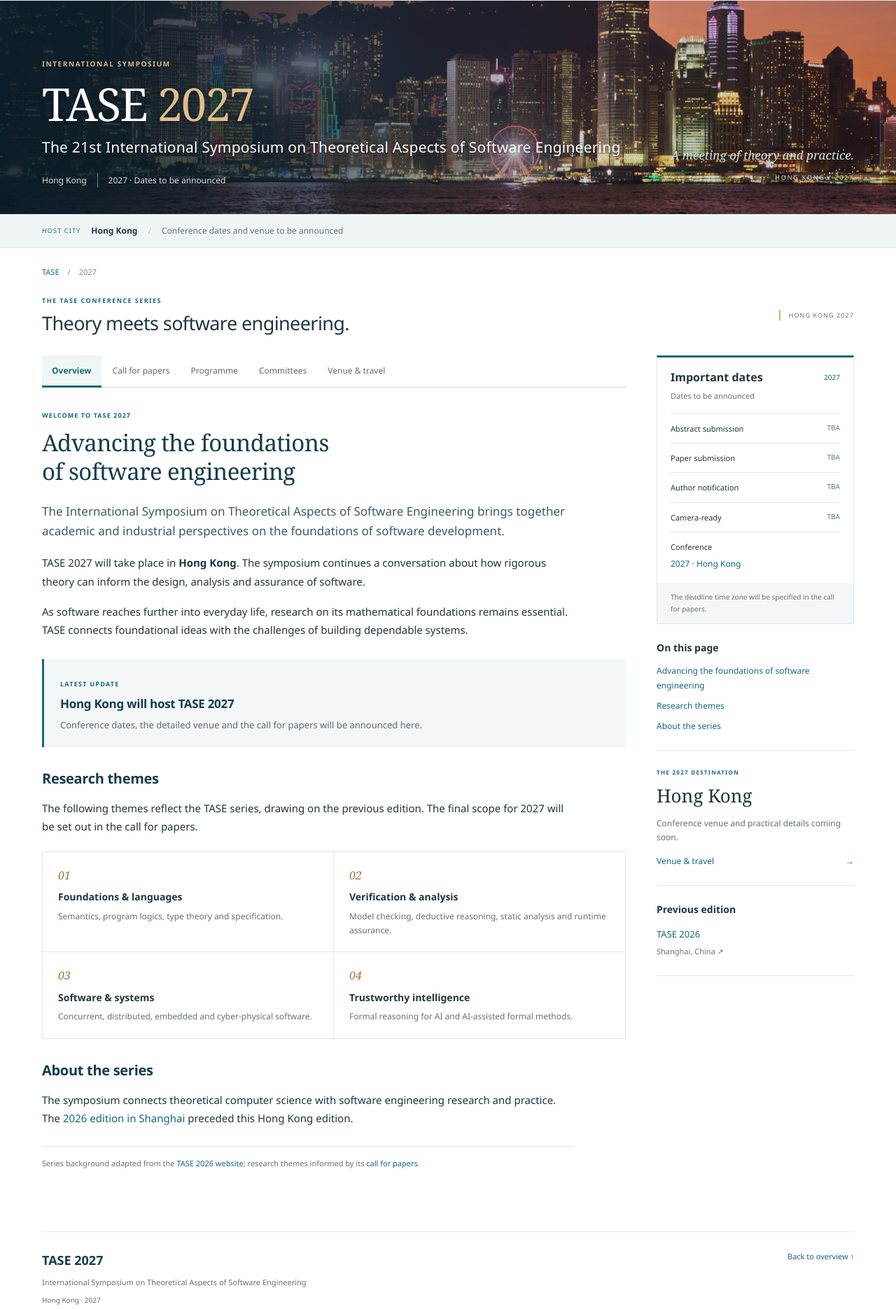
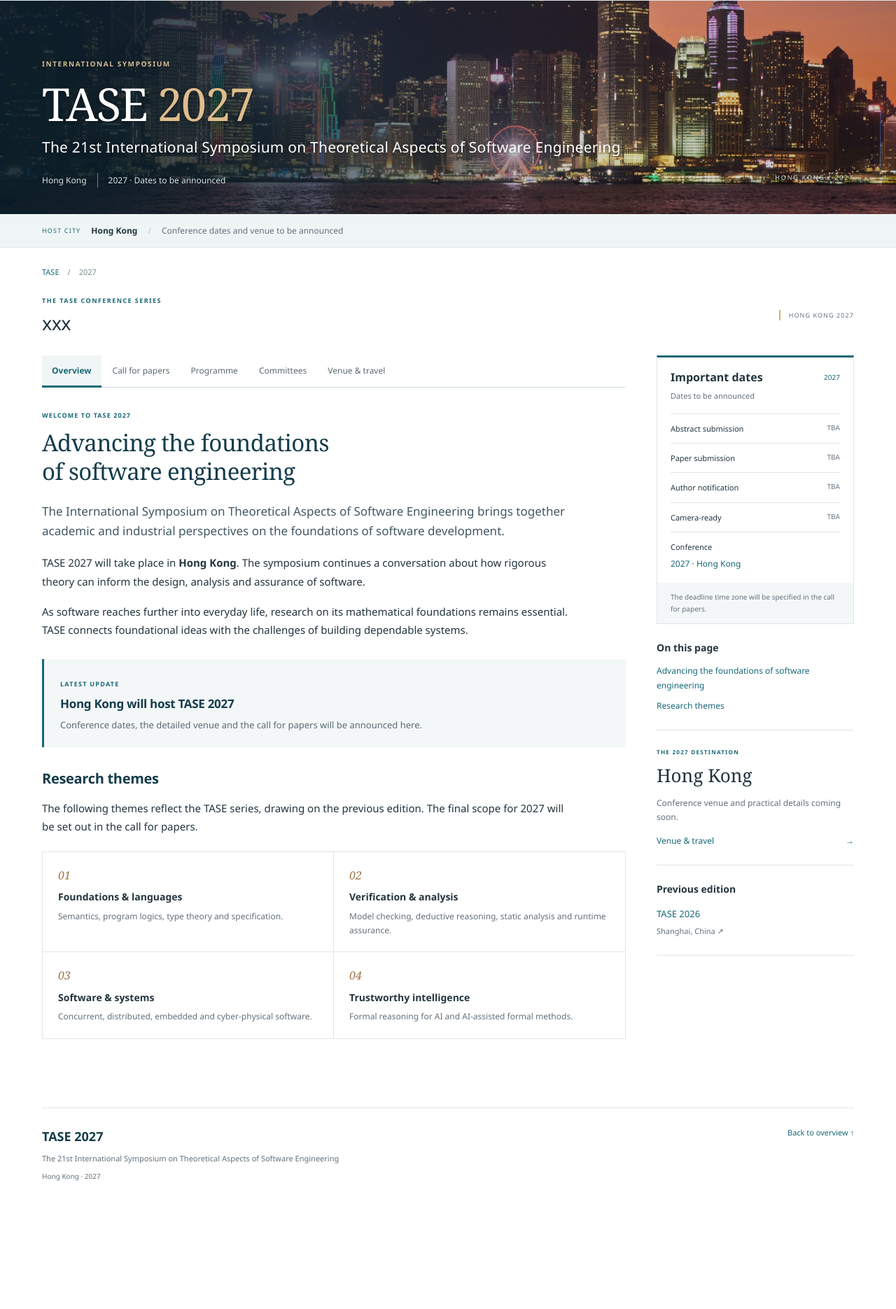
Before and after one commit to YanChuan390/TASE2027, a plain HTML site: page site/index.html in a window 1280 px wide. Shown: the part 84-1955 px from the top of the page at 70% size. After the commit the page ends 1810 px from the top, so only its background shows below. Drawn offline with Linux system fonts and the light colour scheme.

Commit message:
changetitle

```diff
--- a/site/index.html
+++ b/site/index.html
@@ -25,13 +25,13 @@
 <section class="conference-banner" aria-labelledby="conference-title">
   <div class="banner-inner">
     <div class="banner-copy"><p class="eyebrow">INTERNATIONAL SYMPOSIUM</p><h1 id="conference-title">TASE <span>2027</span></h1><p class="full-title">The 21st International Symposium on Theoretical Aspects of Software Engineering</p><div class="banner-meta"><span>Hong Kong</span><span>2027 · Dates to be announced</span></div></div>
-    <div class="banner-caption" aria-hidden="true">A meeting of theory and practice.<br><span>HONG KONG / 2027</span></div>
+    <div class="banner-caption" aria-hidden="true"><br><span>HONG KONG / 2027</span></div>
   </div>
 </section>
 <div class="location-bar"><div><span class="location-label">HOST CITY</span><strong>Hong Kong</strong><span class="location-separator">/</span><span>Conference dates and venue to be announced</span></div></div>
 <div class="page-wrap">
   <nav class="breadcrumb" aria-label="Breadcrumb"><a href="#overview">TASE</a><span aria-hidden="true">/</span><span>2027</span></nav>
-  <div class="page-heading"><div><p class="eyebrow">THE TASE CONFERENCE SERIES</p><h2>Theory meets software engineering.</h2></div><span class="edition-label">HONG KONG 2027</span></div>
+  <div class="page-heading"><div><p class="eyebrow">THE TASE CONFERENCE SERIES</p><h2>xxx</h2></div><span class="edition-label">HONG KONG 2027</span></div>
   <div class="content-layout">
     <main id="main" tabindex="-1">
       <nav class="content-tabs" aria-label="Conference information"><a href="#overview" data-panel="overview">Overview</a><a href="#call-for-papers" data-panel="call-for-papers">Call for papers</a><a href="#program" data-panel="program">Programme</a><a href="#committee" data-panel="committee">Committees</a><a href="#venue" data-panel="venue">Venue & travel</a></nav>
@@ -48,8 +48,8 @@
           <article><span>03</span><h4>Software & systems</h4><p>Concurrent, distributed, embedded and cyber-physical software.</p></article>
           <article><span>04</span><h4>Trustworthy intelligence</h4><p>Formal reasoning for AI and AI-assisted formal methods.</p></article>
         </div>
-        <h3 id="about-series">About the series</h3><p>The symposium connects theoretical computer science with software engineering research and practice. The <a href="https://tase2026.github.io/">2026 edition in Shanghai</a> preceded this Hong Kong edition.</p>
-        <p class="source-note">Series background adapted from the <a href="https://tase2026.github.io/">TASE 2026 website</a>; research themes informed by its <a href="https://tase2026.github.io/c_cfp.html">call for papers</a>.</p>
+        <!-- <h3 id="about-series">About the series</h3><p>The symposium connects theoretical computer science with software engineering research and practice. The <a href="https://tase2026.github.io/">2026 edition in Shanghai</a> preceded this Hong Kong edition.</p>
+        <p class="source-note">Series background adapted from the <a href="https://tase2026.github.io/">TASE 2026 website</a>; research themes informed by its <a href="https://tase2026.github.io/c_cfp.html">call for papers</a>.</p> -->
       </section>
       <section class="panel" id="call-for-papers" aria-labelledby="papers-title">
         <div class="section-kicker">FOR AUTHORS</div><h2 id="papers-title">Call for papers</h2><p class="intro">The TASE 2027 call for papers is forthcoming.</p><p>The series covers theoretical approaches to software engineering and their applications. The themes below provide context from the previous edition; they are not yet the formal 2027 call.</p>
@@ -69,6 +69,6 @@
     </aside>
   </div>
 </div>
-<footer><div><a class="footer-brand" href="#overview">TASE 2027</a><p>International Symposium on Theoretical Aspects of Software Engineering</p><span>Hong Kong · 2027</span></div><a href="#overview">Back to overview ↑</a></footer>
+<footer><div><a class="footer-brand" href="#overview">TASE 2027</a><p>The 21st International Symposium on Theoretical Aspects of Software Engineering</p><span>Hong Kong · 2027</span></div><a href="#overview">Back to overview ↑</a></footer>
 </body>
 </html>
```
